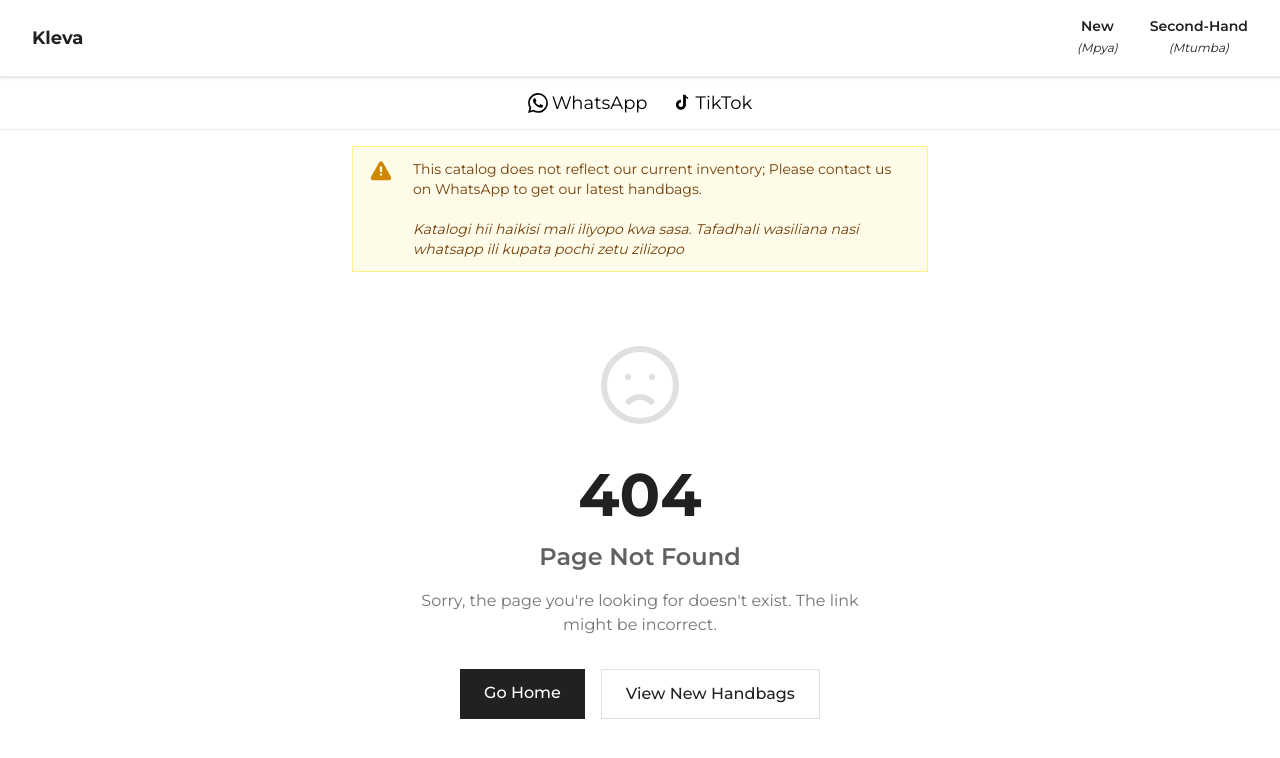
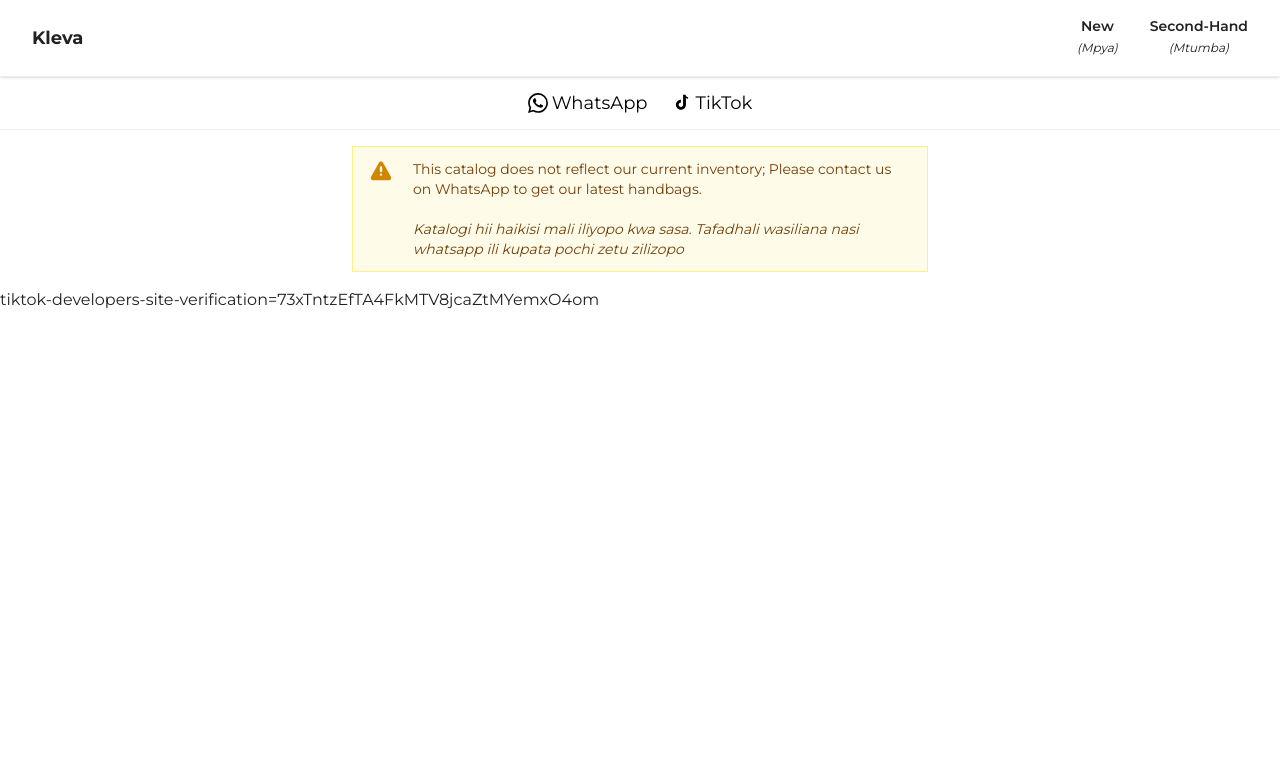
Before and after one commit to kelvinpella/kleva-handbags, a Next.js app: page /verify in a window 1280 px wide. Before the commit this address had no page. Shown: the top 758 px of the page. Built offline with nearby package versions, Linux system fonts and the light colour scheme.

Commit message:
tiktok verification

```diff
--- /dev/null
+++ b/app/verify/page.tsx
@@ -0,0 +1,7 @@
+export default function VerificationPage() {
+  return (
+    <div>
+      tiktok-developers-site-verification=73xTntzEfTA4FkMTV8jcaZtMYemxO4om
+    </div>
+  );
+}
```
